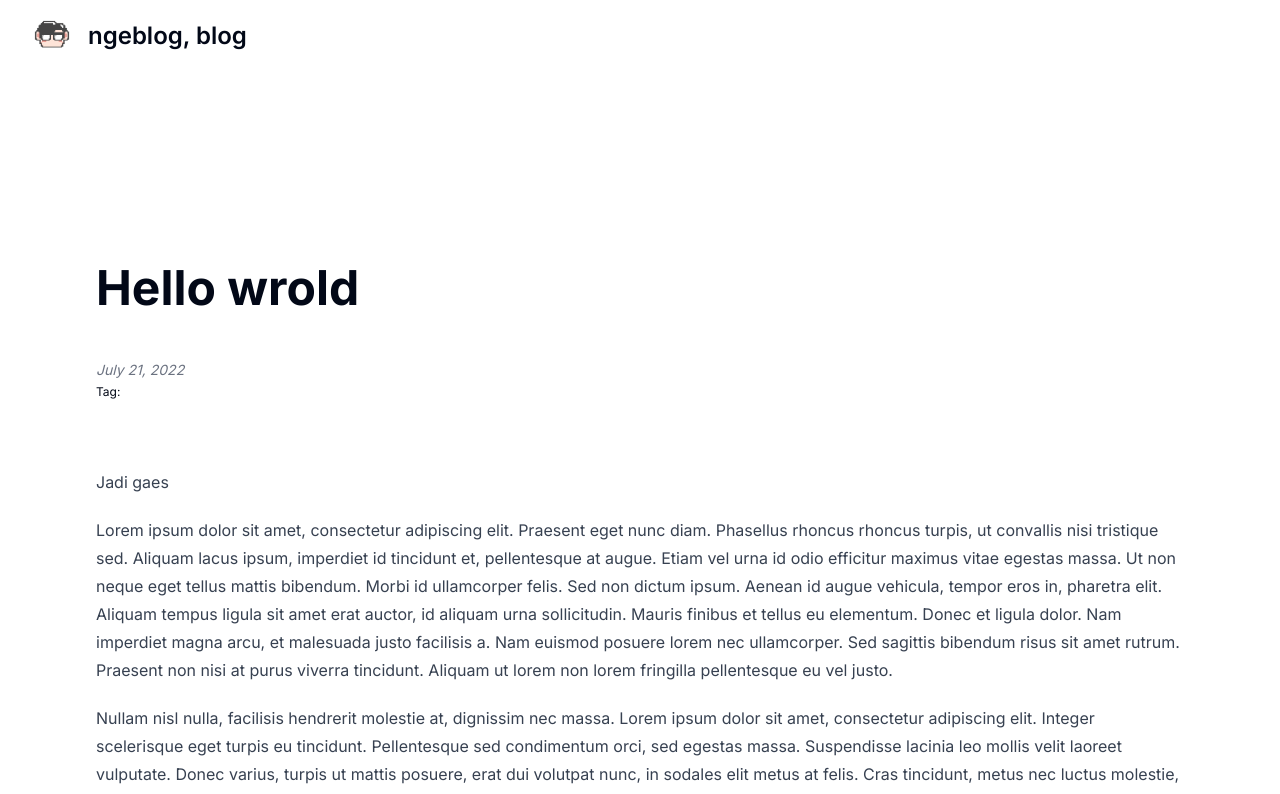
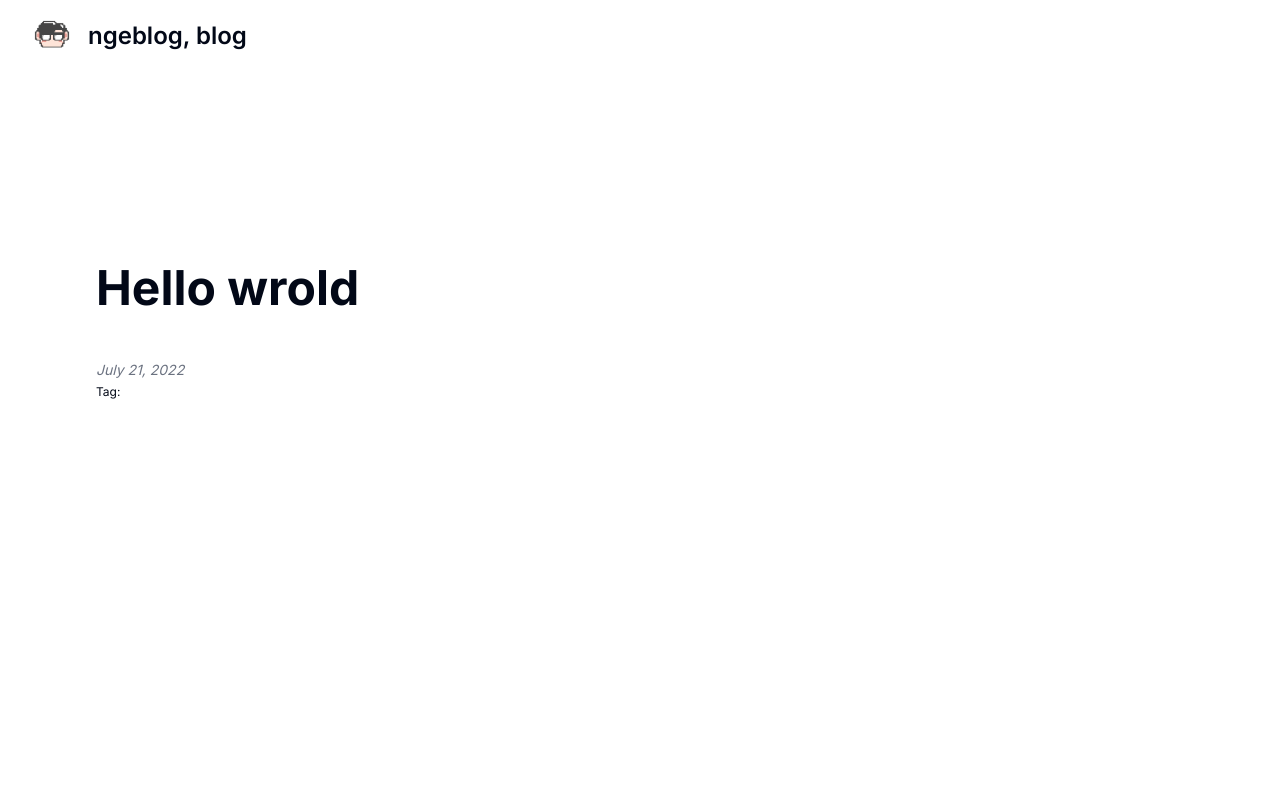
Before and after one commit to damarkrisnandi/ngeblogblog-v2, a Next.js app: page /post/20220721_2_second-post in a window 1280 px wide. Shown: the top 794 px of the page. Built offline with nearby package versions, Linux system fonts and the light colour scheme.

Commit message:
hide MDXViewer

```diff
--- a/app/post/[slug]/page.tsx
+++ b/app/post/[slug]/page.tsx
@@ -33,7 +33,7 @@ async function Post(props: any) {
       </span>
       <div className="flex flex-col md:flex-row mb-6">
         <div className="prose !max-w-[32ch] md:!max-w-full mt-12">
-          <AppMDXViewer {...content}/>
+          {/* <AppMDXViewer {...content}/> */}
         </div>
         {/* <div className="basis-1/6 mt-20 md:mt-0 ml-2">
           <h1 className="text-md md:text-xl font-semibold">Postingan lainnya...</h1>
@@ -58,7 +58,7 @@ export default Post;
 
 export const generateStaticParams = async () => {
   const posts = getPosts();
-  const paths = posts.map((post) => ({ slug: post.slug  }));
+  const paths = posts.map((post: any) => ({ slug: post.slug  }));
   return paths;
 };
 
```
